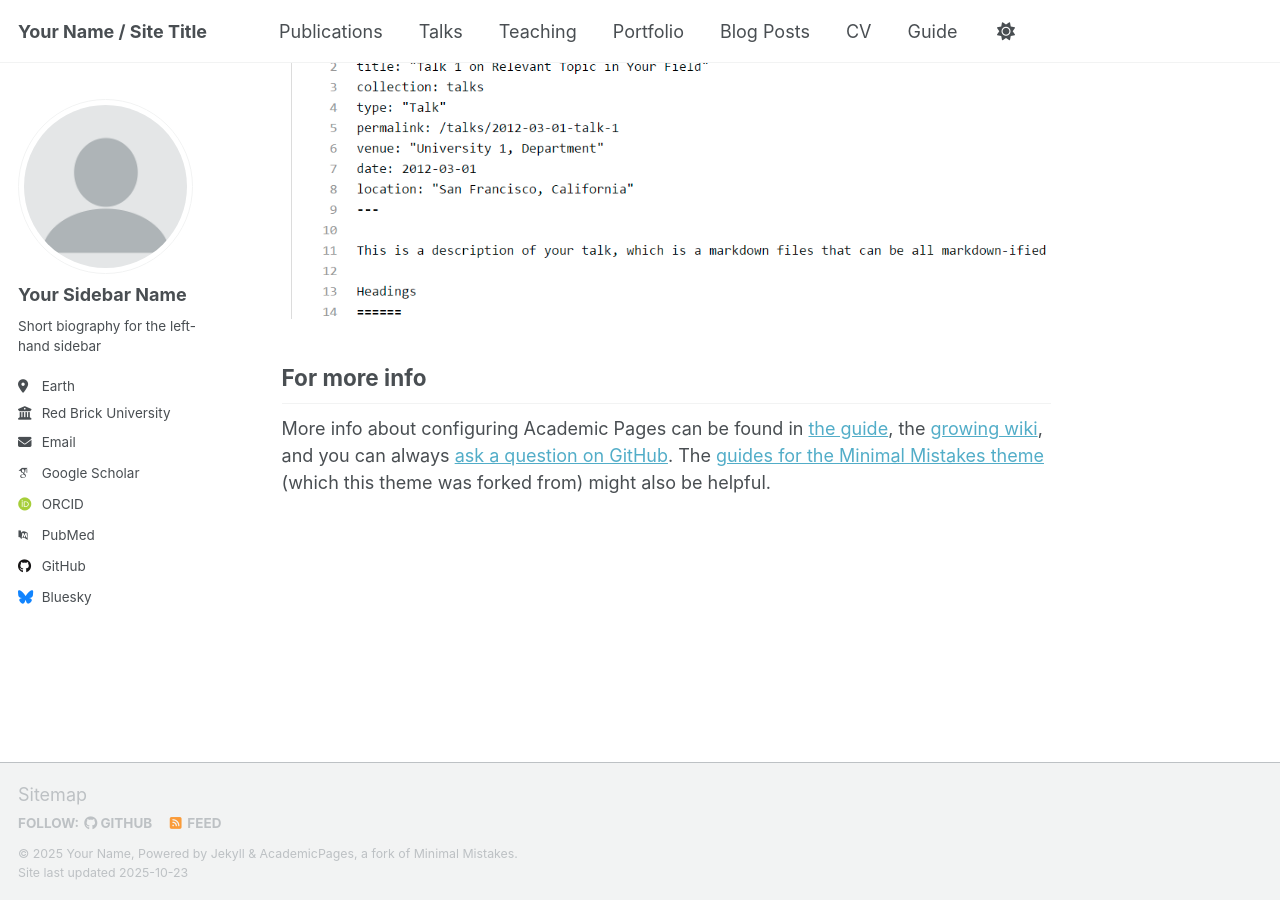
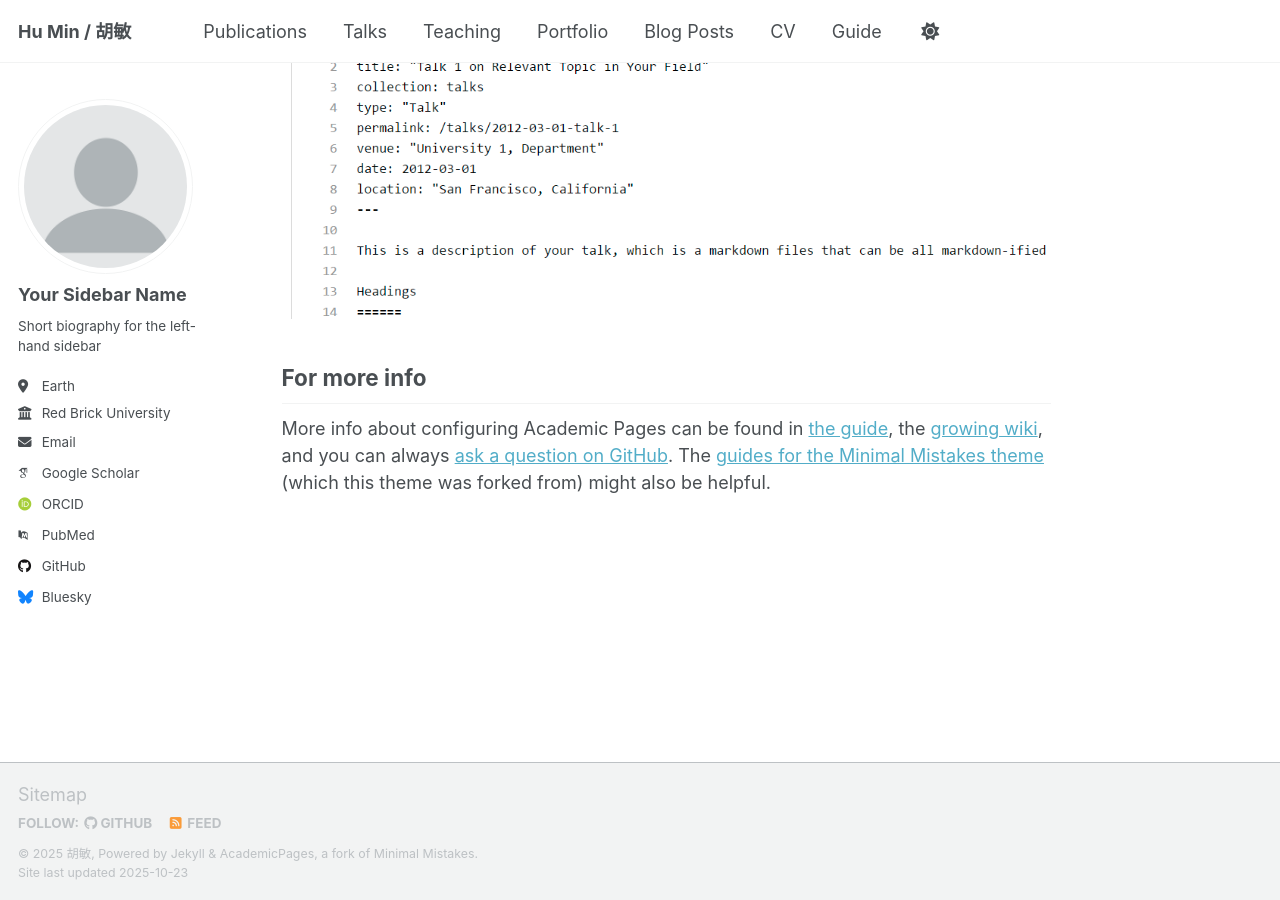
Before and after one commit to Aha-Eureka/HuMin, a Jekyll site: the page built from _pages/about.md, in a window 1280 px wide and 900 px high, scrolled down 2880 px. Built offline with Jekyll 4.4.1, drawn with Linux system fonts in a browser that asks for light colours; some web fonts are replaced; a script that is not in the unit is left out.

Commit message:
Update _config.yml

```diff
--- a/_config.yml
+++ b/_config.yml
@@ -9,10 +9,10 @@
 # Basic Site Settings
 locale                   : "en-US"
 site_theme               : "default" # Currently available options are "default", "air"
-title                    : "Your Name / Site Title"
+title                    : "Hu Min / 胡敏"
 title_separator          : "-"
-name                     : &name "Your Name"
-description              : &description "Your Name's academic portfolio"   # Update this with a general description of your site, this is the default if not overridden by a page
+name                     : &name "胡敏"
+description              : &description "A Professor at the Hunan Industrial Vocational and Technical College."   # Update this with a general description of your site, this is the default if not overridden by a page
 url                      : https://academicpages.github.io # The base hostname & protocol for your site e.g. "https://[your GitHub username].github.io",
                                                            # or if you already have some other page hosted on Github then use "https://[your GitHub username].github.io/[Your Repo Name]"
 baseurl                  : "" # the subpath of your site, e.g. "/blog"
```
